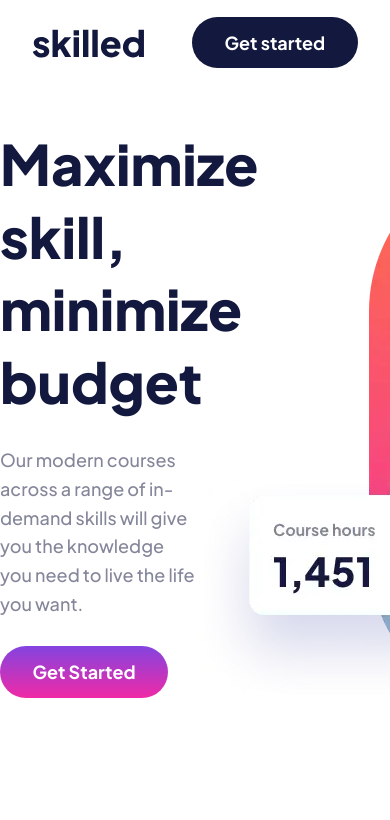
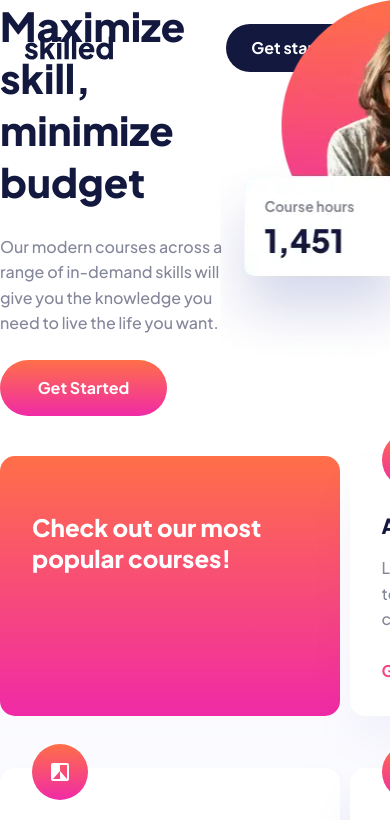
Before and after one commit to meilani/eLearningLandingPage, a React (Create React App) app: page / in a window 390 px wide. Shown: the top 820 px of the page. Built offline with nearby package versions, Linux system fonts and the light colour scheme.

Commit message:
tablet style

```diff
--- a/src/components/Button.js
+++ b/src/components/Button.js
@@ -1,5 +1,5 @@
 const Button = ({ href, txt, color}) => {
-    let colorClass = (color === "dark") ? "btn btn-dark" : "btn"
+    let colorClass = (color === "dark") ? "btn btn-dark" :                  (color === "pink") ? "btn btn-pink" : "btn"
     return (
         <a href={href} className={colorClass}>{txt}</a>
     )
--- a/src/components/HeroSection.js
+++ b/src/components/HeroSection.js
@@ -15,13 +15,23 @@ const HeroSection = () => {
                     <p>
                         Our modern courses across a range of in-demand skills will give you the knowledge you need to live the life you want.
                     </p>
-                    <Button href="#" txt="Get Started" />
+                    <Button href="#" txt="Get Started" color="pink" />
                 </div>
                 <div className="col col-2">
-                    <img
-                        src={heroImgDesktop}
-                        alt=""
-                    />
+                    <picture>
+                        <source
+                            srcset={heroImgMobile}
+                            media="(max-width: 767px)"
+                        />
+                        <source
+                            srcset={heroImgTablet}
+                            media="(max-width: 1280px)"
+                        />
+                        <img
+                            src={heroImgDesktop}
+                            alt="Members 29 k, course hours 1451"
+                        />
+                    </picture>
                 </div>
             </div>
         </section>
--- a/src/index.scss
+++ b/src/index.scss
@@ -9,6 +9,10 @@
 
 html {
   font-size: $baseFontSize;
+
+  @media screen and (max-width: 1280px) {
+    font-size: $mobileFontSize;
+  }
 }
 
 body {
@@ -40,18 +44,25 @@ p {
 .btn {
   color: #fff;
   background-image: $accentGradientAlt;
-  border-radius: $borderRadiusBtn;
+  border-radius: $borderRadiusBtnAlt;
   font-weight: 700;
-  line-height: 1.6em;
-  padding: .8rem 1.8rem;
+  line-height: 56px;
+  aspect-ratio: 167 / 56;
+  height: 56px;
+  width: auto;
+  text-align: center;
   position: relative;
+  display: block;
+
+  @media screen and (max-width: 1280px) {
+    aspect-ratio: 140 / 48;
+    height: 48px;
+    line-height: 48px;
+  }
 
   &::before {
     content: "";
     position: absolute;
-    top: 50%;
-    left: 50%;
-    transform: translate(-50%, -50%);
     display: block;
     border-radius: $borderRadiusBtn;
     width: 100%;
@@ -65,6 +76,20 @@ p {
     opacity: .5;
   }
 
+}
+
+.btn-pink {
+  border-radius: $borderRadiusBtn;
+  background-image: $accentGradient;
+  aspect-ratio: 167 / 63;
+  height: 63px;
+  line-height: 63px;
+
+  @media screen and (max-width: 1280px) {
+    aspect-ratio: 167 / 56;
+    height: 56px;
+    line-height: 56px;
+  }
 }
 
 .btn-dark {
@@ -84,20 +109,36 @@ p {
 .card-section {
   background-image: $pageBgGradient;
   padding-bottom: 7.8rem;
+
+  @media screen and (max-width: 1280px) {
+    padding-bottom: 5.4rem;
+  }
 }
 
 .card-container {
   display: grid;
   grid-template-columns: repeat(3, 1fr);
   gap: 4.4rem 1.7rem;
+
+  @media screen and (max-width: 1280px) {
+    grid-template-columns: repeat(2, 1fr);
+    gap: 3.25rem .6rem;
+  }
 }
 
 .card,
 .header-card {
-  max-width: 350px;
+  aspect-ratio: 350 / 322;
+  width: 350px;
+  height: auto;
   border-radius: $borderRadiusDiv;
   padding: 3.6rem 1.8rem 2.2rem;
-  min-height: 322px;
+
+  @media screen and (max-width: 1280px) {
+    aspect-ratio: 340 / 260;
+    width: 340px;
+    padding: 3.5rem 1rem 0 2rem;
+  }
 }
 
 
@@ -108,6 +149,10 @@ p {
     color: #fff;
     font-size: 1.8rem;
     line-height: 1.3em;
+
+    @media screen and (max-width: 1280px) {
+      font-size: 1.5rem;
+    }
   }
 }
 
@@ -126,6 +171,10 @@ p {
   font-size: 1.3rem;
   line-height: 1.3em;
   margin-bottom: 1.3rem;
+
+  @media screen and (max-width: 1280px) {
+    margin-bottom: 1rem;
+  }
 }
 
 .card-text {
@@ -147,6 +196,15 @@ p {
 }
 
 header, footer {
+  img {
+    aspect-ratio: 112 / 29;
+    width: 112px;
+    height: auto;
+
+    @media screen and (max-width: 1280px) {
+      width: 89px;
+    }
+  }
   .container {
     width: 100%;
     display: flex;
@@ -154,11 +212,19 @@ header, footer {
     align-items: center;
     margin: 0 auto;
     max-width: 1110px;
+
+    @media screen and (max-width: 1280px) {
+      max-width: 689px;
+    }
   }
 }
 
 header {
   padding: 1.6rem 1.8rem;
+
+  @media screen and (max-width: 1280px) {
+    padding: 1.5rem;
+  }
 }
 
 footer {
@@ -170,14 +236,28 @@ main {
   overflow-x: hidden;
   margin-top: -13.75rem;
 
+  @media screen and (max-width: 1280px) {
+    margin-top: -12rem;
+  }
+
+
+
  > section > div {
   max-width: 1110px;
   margin: 0 auto;
+
+  @media screen and (max-width: 1280px) {
+    max-width: 689px;
+  }
  }
 }
 
 .hero {
   margin-bottom: 4rem;
+
+  @media screen and (max-width: 1280px) {
+    margin-bottom: 2.5rem;
+  }
 
   .container {
     display: flex;
@@ -191,37 +271,42 @@ main {
 
   .col-1 {
     margin-top: 11rem;
+
+    @media screen and (max-width: 1280px) {
+      width: 60%;
+      margin-top: 6rem;
+    }
+  }
+
+  .col-2 {
+    @media screen and (max-width: 1280px) {
+      width: 40%;
+    }
   }
 
   h2 {
     font-size: 3.1rem;
     margin-bottom: 1.6rem;
     line-height: 1.3em;
+
+    @media screen and (max-width: 1280px) {
+      font-size: 2.5rem;
+    }
   }
 
   p {
     margin-bottom: 2.2rem;
     max-width: 445px;
+
+    @media screen and (max-width: 1280px) {
+      margin-bottom: 1.5rem;
+    }
   }
 
-  .stat {
-    box-shadow: $boxShadowStat;
-    border-radius: $borderRadiusDiv;
-    padding: 1.1rem 1.3rem;
-  }
-
-  .stat-name {
-    font-weight: 700;
-    font-size: .9rem;
-    line-height: 1.8em;
-    margin-bottom: 0;
-  }
-
-  .stat-num {
-    margin-bottom: 0;
-    font-weight: 800;
-    font-size: 2.2rem;
-    color: $headingFontColor;
+  img {
+    @media screen and (max-width: 1280px) {
+      transform: translateX(-10%);
+    }
   }
 
 }
--- a/src/shared.scss
+++ b/src/shared.scss
@@ -12,6 +12,7 @@ $accentGradientAlt: linear-gradient(180deg, #4851FF -54.32%, #F02AA6 100%);
 $baseFontSize: 18px;
 $mobileFontSize: 16px;
 $borderRadiusDiv: 15px;
-$borderRadiusBtn: 28px;
+$borderRadiusBtn: 31.5px;
+$borderRadiusBtnAlt: 28px;
 $boxShadow: 0px 25px 50px rgba(6, 22, 141, 0.0442381);
 $boxShadowStat: 0px 34px 54px rgba(6, 22, 141, 0.158854);
```
